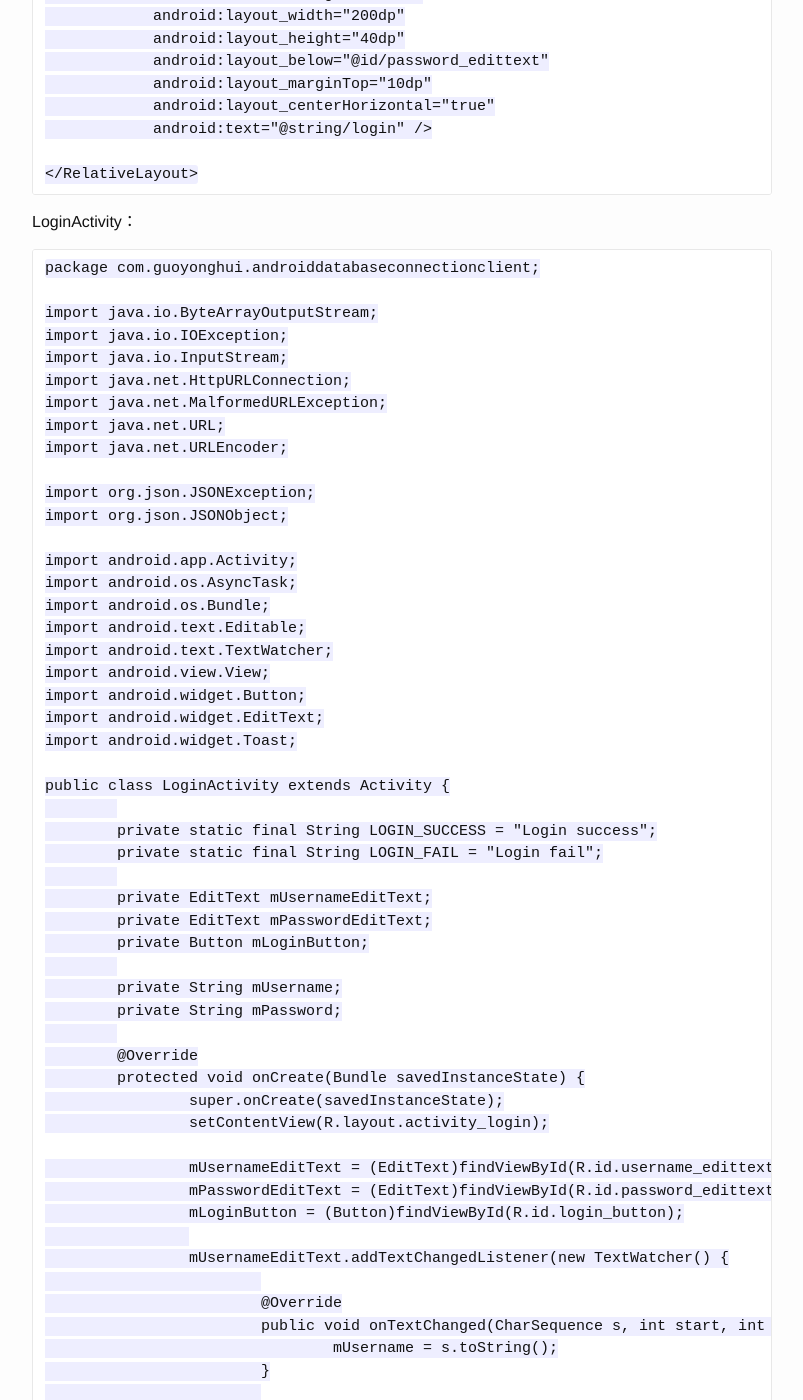
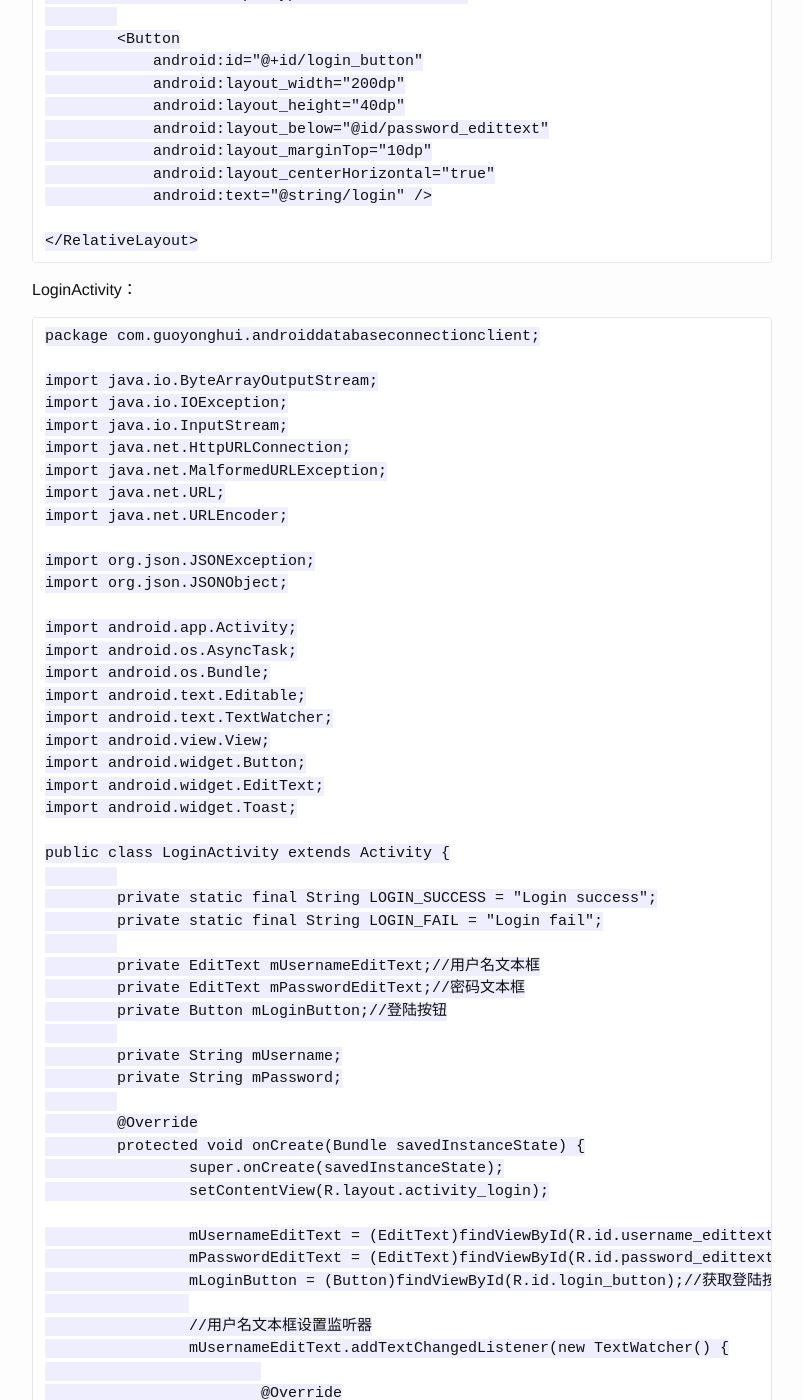
Before and after one commit to E1110CNotFound/E1110CNotFound.github.io, a Jekyll site: the page built from _posts/2015-01-25-Android连接远程数据库.markdown, in a window 1280 px wide and 1400 px high, scrolled down 4832 px. Shown: the whole window, without its empty margins (238-1041 px from the left). Built offline with Jekyll 4.4.1, drawn with Linux system fonts in a browser that asks for light colours; some of the changed text lies outside the part shown.

Commit message:
modify blog

```diff
--- a/_posts/2015-01-25-Android连接远程数据库.markdown
+++ b/_posts/2015-01-25-Android连接远程数据库.markdown
@@ -22,6 +22,7 @@ categories: [Android,数据库,网络通信]
 
 接下来，在web.xml中添加以下代码来配置struts：
 
+	<!-- 配置struts过滤器 -->
 	<filter>
 		<filter-name>struts2</filter-name>
 		<filter-class>org.apache.struts2.dispatcher.ng.filter.StrutsPrepareAndExecuteFilter</filter-class>
@@ -50,12 +52,12 @@ categories: [Android,数据库,网络通信]
 		 */
 		private static final long serialVersionUID = 3474286179742339817L;
 
-		private static final String LOGIN_SUCCESS = "Login success";
-		private static final String LOGIN_FAIL = "Login fail";
+		private static final String LOGIN_SUCCESS = "Login success";//登陆成功信息
+		private static final String LOGIN_FAIL = "Login fail";//登陆失败信息
 
-		private String msg;
-		private String username;
-		private String password;
+		private String msg;//登录信息
+		private String username;//用户名
+		private String password;//密码
 
 		public String getMsg() {
 			return msg;
@@ -93,19 +95,21 @@ categories: [Android,数据库,网络通信]
 			ResultSet rs = pstmt.executeQuery();
 
 			if(rs.next()) {
-				setMsg(LOGIN_SUCCESS);
+				setMsg(LOGIN_SUCCESS);//用户名密码匹配设置登陆信息为成功
 			} else {
-				setMsg(LOGIN_FAIL);
+				setMsg(LOGIN_FAIL);//用户名密码不匹配设置登陆信息为失败
 			}
 			DBManager.releaseConnection(conn, pstmt, rs);
 
-			return super.execute();
+			return Action.SUCCESS;
 		}
 
 	}
 
+
 接下来配置action，由于在本文中服务器端向客户端返回数据的格式采用json格式，因此extends为json-default，并且action的result类型为json：
 
+	<!-- 配置action -->
 	<package name="default" namespace="/" extends="json-default">
 	    <action name="LoginAction" class="com.guoyonghui.server.action.LoginAction">
 	        <result type="json" />
@@ -189,9 +193,9 @@ LoginActivity：
 		private static final String LOGIN_SUCCESS = "Login success";
 		private static final String LOGIN_FAIL = "Login fail";
 
-		private EditText mUsernameEditText;
-		private EditText mPasswordEditText;
-		private Button mLoginButton;
+		private EditText mUsernameEditText;//用户名文本框
+		private EditText mPasswordEditText;//密码文本框
+		private Button mLoginButton;//登陆按钮
 
 		private String mUsername;
 		private String mPassword;
@@ -201,10 +205,11 @@ LoginActivity：
 			super.onCreate(savedInstanceState);
 			setContentView(R.layout.activity_login);
 
-			mUsernameEditText = (EditText)findViewById(R.id.username_edittext);
-			mPasswordEditText = (EditText)findViewById(R.id.password_edittext);
-			mLoginButton = (Button)findViewById(R.id.login_button);
+			mUsernameEditText = (EditText)findViewById(R.id.username_edittext);//获取用户名文本框视图
+			mPasswordEditText = (EditText)findViewById(R.id.password_edittext);//获取密码文本框视图
+			mLoginButton = (Button)findViewById(R.id.login_button);//获取登陆按钮视图
 
+			//用户名文本框设置监听器
 			mUsernameEditText.addTextChangedListener(new TextWatcher() {
 
 				@Override
@@ -219,6 +224,7 @@ LoginActivity：
 				public void afterTextChanged(Editable s) {}
 			});
 
+			//密码文本框设置监听器
 			mPasswordEditText.addTextChangedListener(new TextWatcher() {
 
 				@Override
@@ -233,6 +239,7 @@ LoginActivity：
 				public void afterTextChanged(Editable s) {}
 			});
 
+			//登陆按钮设置监听器
 			mLoginButton.setOnClickListener(new View.OnClickListener() {
 
 				@Override
@@ -246,11 +253,17 @@ LoginActivity：
 			});
 		}
 
+		/**
+		 * 基于http协议进行登陆通信
+		 * @param username 用户输入的用户名
+		 * @param password 用户输入的密码
+		 * @return 登陆成功返回true否则返回false
+		 */
 		private boolean login(String username, String password) {
 			try {
 				username = URLEncoder.encode(URLEncoder.encode(username, "UTF-8"), "UTF-8");
-				URL url = new URL("http://183.164.136.125:1121/AndroidDatabaseConnectionServer/LoginAction?username=" + username + "&password=" + password);
-				HttpURLConnection conn = (HttpURLConnection) url.openConnection();
+				URL url = new URL("http://183.164.136.125:1121/AndroidDatabaseConnectionServer/LoginAction?username=" + username + "&password=" + password);//根据用户输入的用户名和密码构造URL对象
+				HttpURLConnection conn = (HttpURLConnection) url.openConnection();//打开基于http协议的URL连接
 
 				ByteArrayOutputStream bos = new ByteArrayOutputStream();
 				InputStream is = conn.getInputStream();
@@ -284,6 +297,10 @@ LoginActivity：
 			return false;
 		}
 
+		/**
+		 * 根据登陆成功与否显示相应信息
+		 * @param isLoginSuccess 是否登陆成功
+		 */
 		private void showLoginResult(boolean isLoginSuccess) {
 			if(isLoginSuccess) {
 				Toast.makeText(this, R.string.login_success, Toast.LENGTH_SHORT).show();
@@ -292,27 +309,34 @@ LoginActivity：
 			}
 		}
 
+		/**
+		 * 登陆异步类
+		 * @author 永辉
+		 *
+		 */
 		private class LoginAsyncTask extends AsyncTask<String, Void, Boolean> {
 
 			@Override
 			protected Boolean doInBackground(String... params) {
-				return login(params[0], params[1]);
+				return login(params[0], params[1]);//返回登陆结果
 			}
 
 			@Override
 			protected void onPostExecute(Boolean result) {
-				showLoginResult(result);
+				showLoginResult(result);//调用showLoginResult方法显示登陆结果
 			}
 		}
 
 	}
 
+
 由于使用到网络通信，因此需要在AndroidManifest.xml文件中加入以下内容：
 
+	<!-- 添加网络权限 -->
 	<uses-permission
 	        android:name="android.permission.INTERNET" />
 
-至此客户端编写完毕，通过真机测试，完成Android对远程数据库的连接访问：
+至此客户端编写完毕，进行测试，完成Android对远程数据库的连接访问：
 
 ![image](http://ccyak.img43.wal8.com/img43/508362_20150124224702/142220010287.png)
 
```
Also changed, not shown: other parts of _posts/2015-01-25-Android连接远程数据库.markdown (+1 -0 lines).
